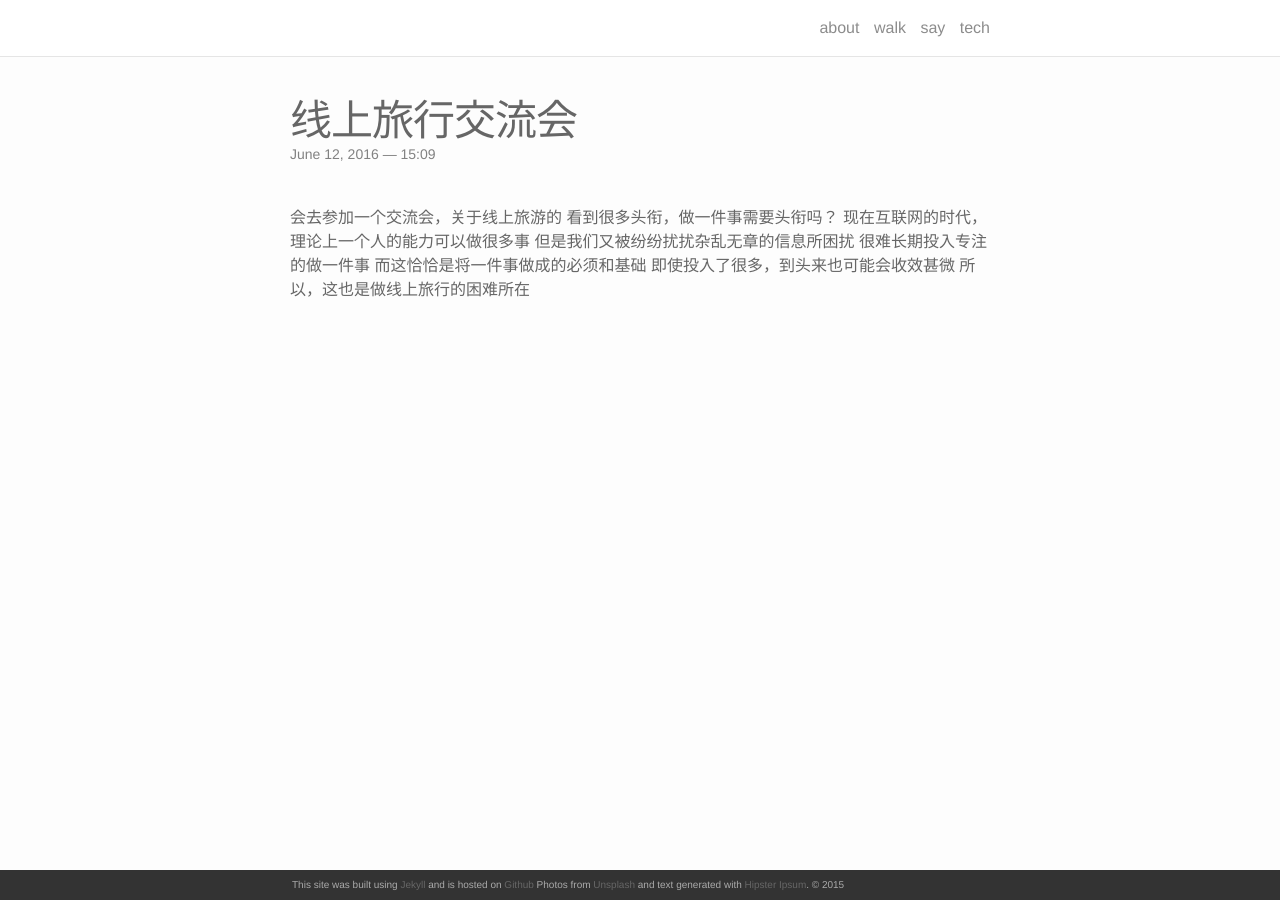
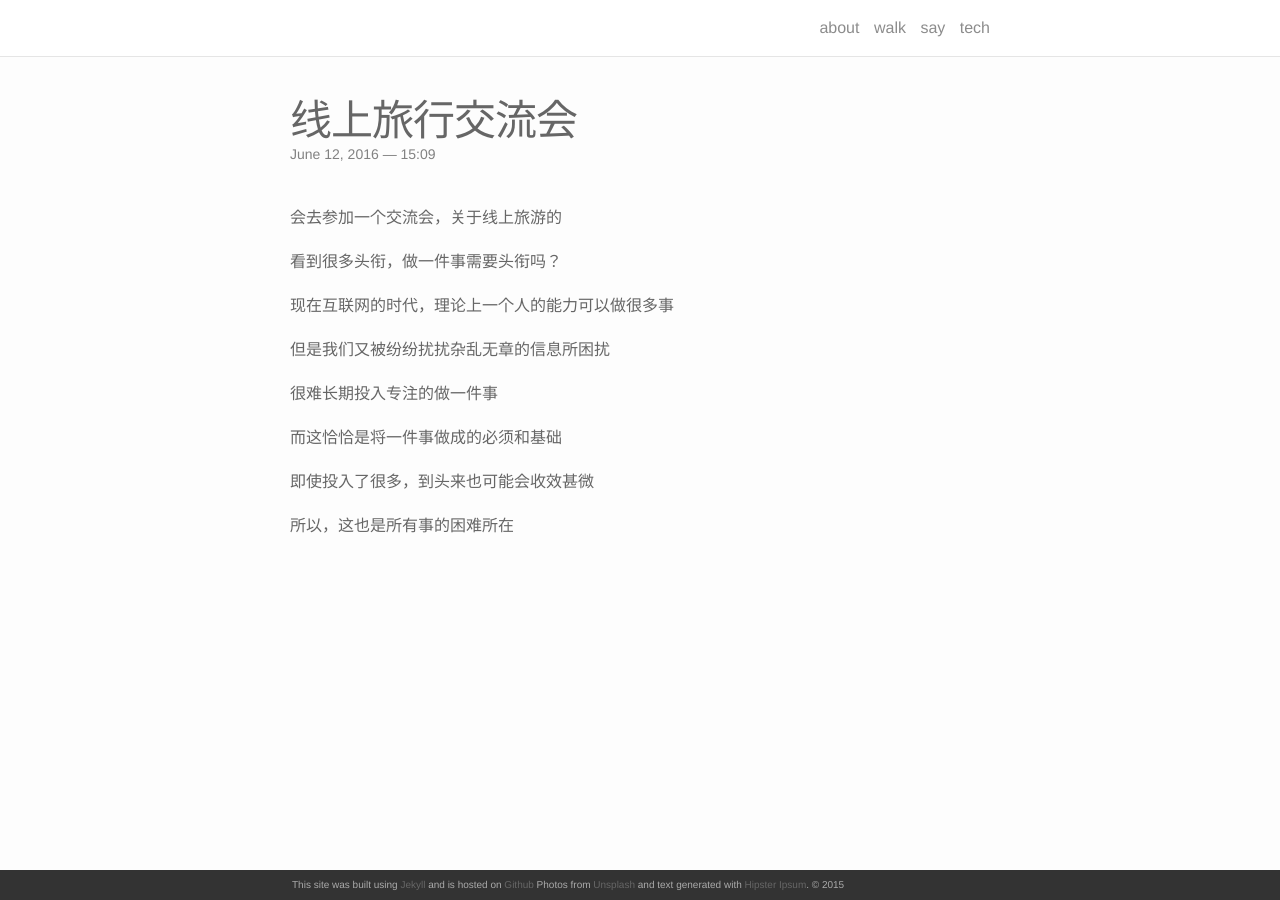
Before and after one commit to donkey13/walksay.github.io, a Jekyll site: the page built from _say/2017-01-09-title.markdown, in a window 1280 px wide. Built offline with Jekyll 4.4.1, drawn with Linux system fonts in a browser that asks for light colours; nearby versions of some CDN libraries.

Commit message:
tao: post

```diff
--- a/_say/2017-01-09-title.markdown
+++ b/_say/2017-01-09-title.markdown
@@ -6,10 +6,17 @@ description: what hope you hold
 ---
 
 会去参加一个交流会，关于线上旅游的
+
 看到很多头衔，做一件事需要头衔吗？
+
 现在互联网的时代，理论上一个人的能力可以做很多事
+
 但是我们又被纷纷扰扰杂乱无章的信息所困扰
+
 很难长期投入专注的做一件事
+
 而这恰恰是将一件事做成的必须和基础
+
 即使投入了很多，到头来也可能会收效甚微
-所以，这也是做线上旅行的困难所在
+
+所以，这也是所有事的困难所在
```
Also changed, not shown: _say/2017-07-11-title.markdown (+17 -0 lines), _say/2017-12-29-title.markdown (+14 -0 lines), _say/2019-01-03-title.markdown (renamed from _say/2018-12-29-title.markdown, +8 -0 lines).
